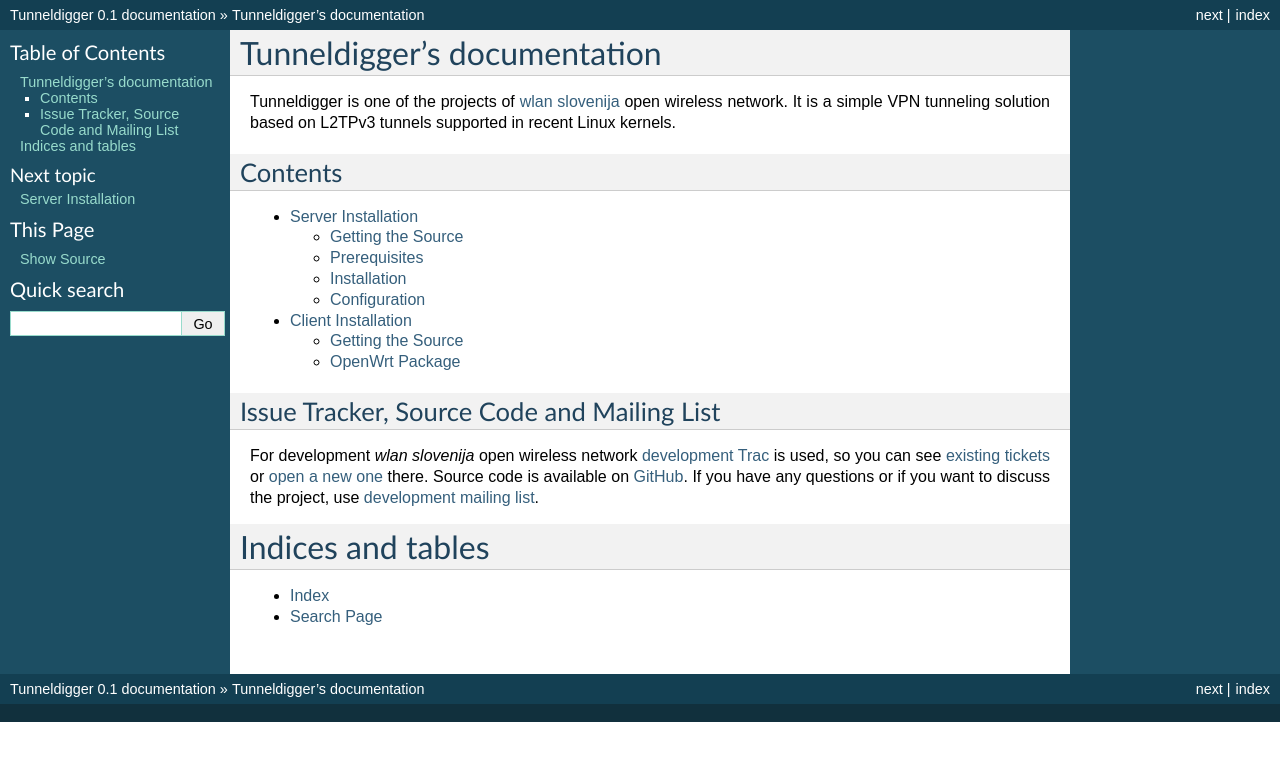
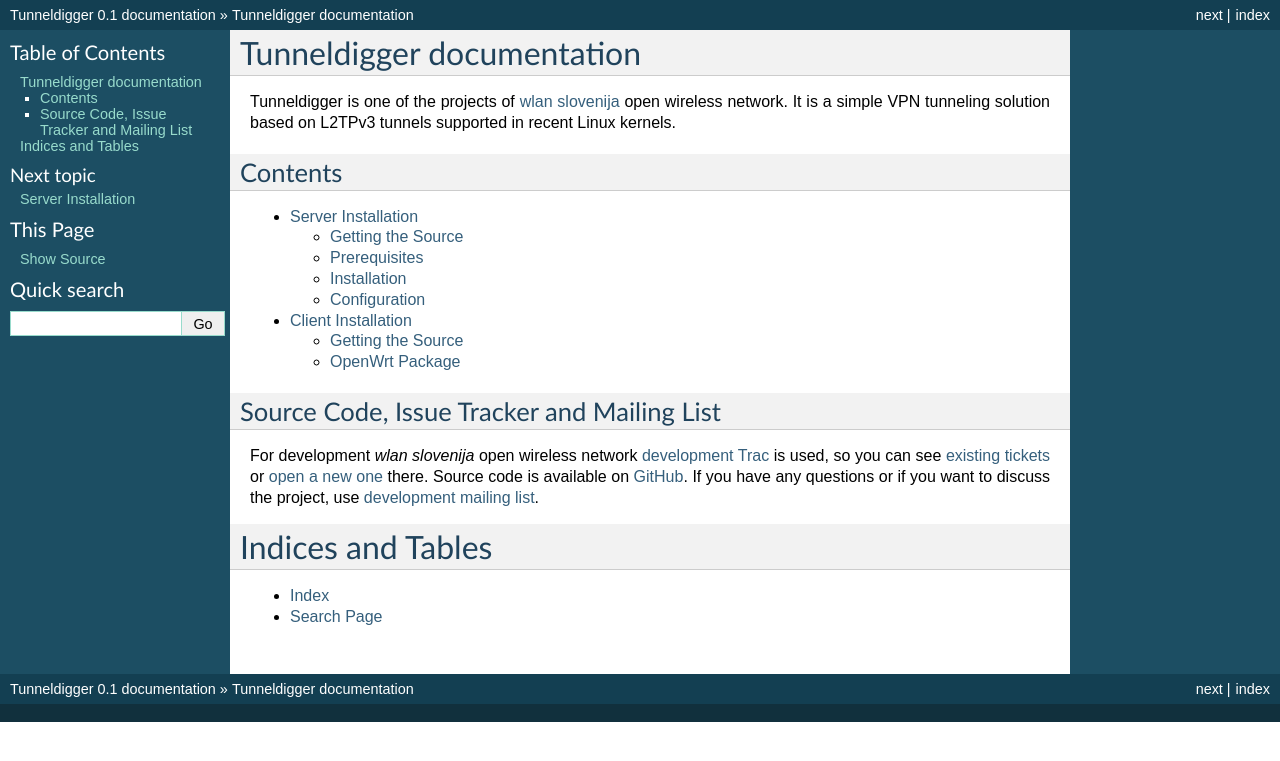
Before and after one commit to wlanslovenija/tunneldigger, a Sphinx documentation site: the page built from docs/index.rst, in a window 1280 px wide. Shown: the top 761 px of the page. Built offline with Sphinx 7.4.7, drawn with Linux system fonts in a browser that asks for light colours.

```diff
--- a/docs/index.rst
+++ b/docs/index.rst
@@ -1,5 +1,5 @@
-Tunneldigger's documentation
-============================
+Tunneldigger documentation
+==========================
 
 Tunneldigger is one of the projects of `wlan slovenija`_ open wireless network.
 It is a simple VPN tunneling solution based on L2TPv3 tunnels supported in
@@ -16,7 +16,7 @@ Contents
    server
    client
 
-Issue Tracker, Source Code and Mailing List
+Source Code, Issue Tracker and Mailing List
 -------------------------------------------
 
 For development *wlan slovenija* open wireless network `development Trac`_ is
@@ -30,7 +30,7 @@ discuss the project, use `development mailing list`_.
 .. _GitHub: https://github.com/wlanslovenija/tunneldigger
 .. _development mailing list: https://wlan-si.net/lists/info/development
 
-Indices and tables
+Indices and Tables
 ==================
 
 * :ref:`genindex`
```
